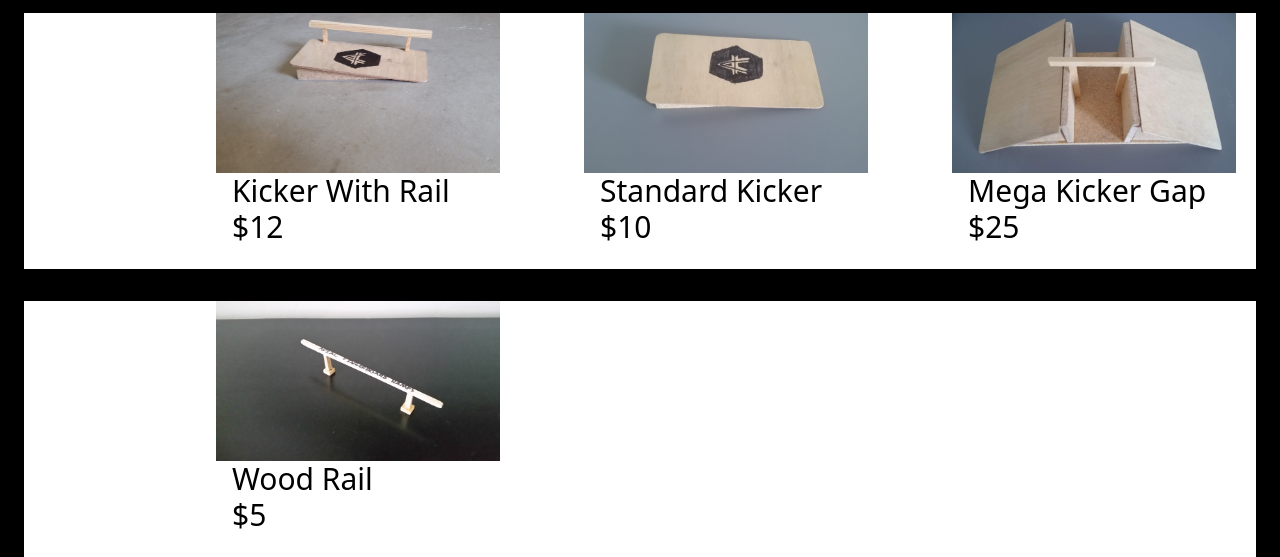
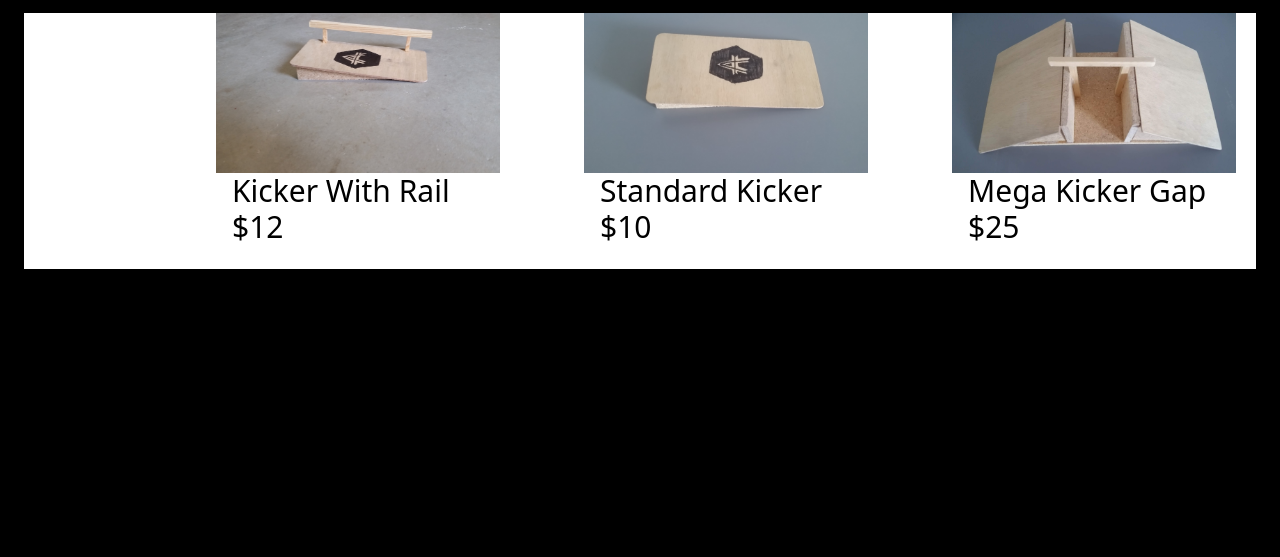
Before and after one commit to OwenMaddox/www.arialfingerboardramps.com, a website: page Catalog.html in a window 1280 px wide. Shown: the part 379-936 px from the top of the page. After the commit the page ends 800 px from the top, so only its background shows below. Drawn offline with nearby package versions, Linux system fonts and the light colour scheme.

Commit message:
Take Rail off the market

```diff
--- a/Catalog.html
+++ b/Catalog.html
@@ -95,27 +95,5 @@
         </a>
       </div>
     </div>
-
-    <div
-      class="flex mr-6 ml-6 mt-8 mx-6 bg-white h-40 sm:h-40 md:h-56 lg:h-64 xl:h-64 "
-    >
-      <div class="w-1/3 h-12 sm:ml-16 md:ml-20 lg:ml-40 xl:ml-48 ">
-        <a class="" href="8 inch long rail.html">
-          <img
-            class="sm:h-20 md:h-32 lg:h-40 xl:h-40"
-            src="Rail 8 inch.jpg"
-            alt="Kicker With Rail"
-          />
-          <div class="sm:text-xl md:text-2xl lg:text-3xl xl:text-3xl ml-4 ">
-            Wood Rail
-          </div>
-          <div class="sm:text-xl md:text-2xl lg:text-3xl xl:text-3xl ml-4">
-            $5
-          </div>
-        </a>
-      </div>
-      <div class="w-1/3 h-12 sm:ml-16 "></div>
-      <div class="w-1/3 h-12 sm:ml-16 "></div>
-    </div>
   </body>
 </html>
```
Also changed, not shown: Mega Kicker Gap.jpg (deleted), Mega kicker gap 2.jpg (deleted), Rail 2.jpg (deleted), Rail 3.jpg (deleted), Rail 8 inch.jpg (deleted), Real Kicker gen 2 pic 1.jpg (renamed from 20190812_103939.jpg).
